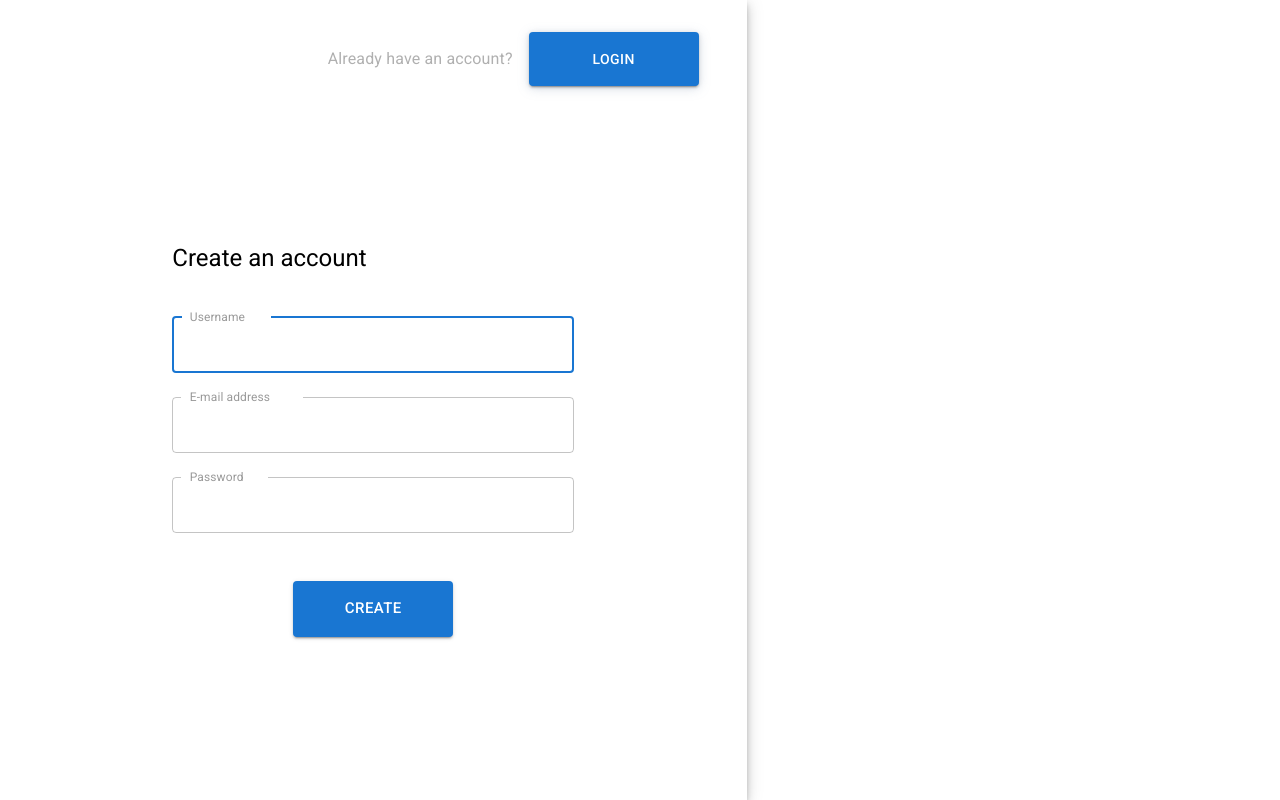
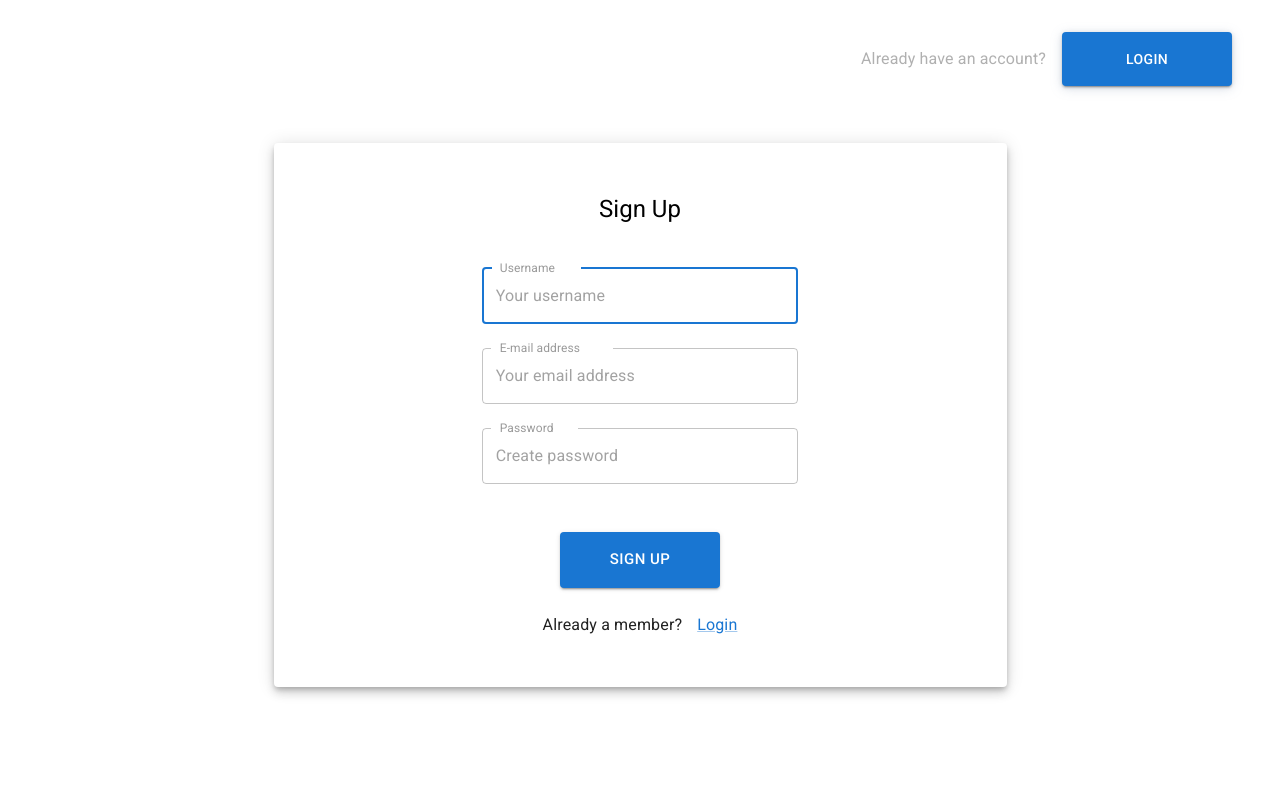
Before and after one commit to chipndell/fun-kickoff-project, a React (Create React App) app in the folder client/: page /signup in a window 1280 px wide. Built offline with nearby package versions, Linux system fonts and the light colour scheme; no server answers.

Commit message:
Sign up Page Done

```diff
--- a/client/src/pages/SignUp/SignUp.tsx
+++ b/client/src/pages/SignUp/SignUp.tsx
@@ -9,6 +9,7 @@ import SignUpForm from './SignUpForm/SignUpForm';
 import AuthHeader from '../../components/AuthHeader/AuthHeader';
 import { useAuth } from '../../context/useAuthContext';
 import { useSnackBar } from '../../context/useSnackbarContext';
+import Link from '@mui/material/Link';
 
 export default function Register(): JSX.Element {
   const classes = useStyles();
@@ -38,7 +39,7 @@ export default function Register(): JSX.Element {
 
   return (
     <Grid container component="main" className={classes.root}>
-      <Grid item xs={12} sm={8} md={7} elevation={6} component={Paper} square>
+      <Grid item xs={12} component={Paper} square>
         <Box
           display="flex"
           justifyContent="space-between"
@@ -47,18 +48,28 @@ export default function Register(): JSX.Element {
           className={classes.authWrapper}
         >
           <AuthHeader linkTo="/login" asideText="Already have an account?" btnText="Login" />
-          <Box width="100%" maxWidth={450} p={3} alignSelf="center">
+        </Box>
+        <Box display="flex" alignItems="center" justifyContent="center" height="80%">
+          <Paper elevation={6} className={classes.paper}>
             <Grid container>
               <Grid item xs>
                 <Typography className={classes.welcome} component="h1" variant="h5">
-                  Create an account
+                  Sign Up
                 </Typography>
               </Grid>
             </Grid>
-            <SignUpForm handleSubmit={handleSubmit} />
-          </Box>
-          <Box p={1} alignSelf="center" />
+            <Box className={classes.formstyle}>
+              <SignUpForm handleSubmit={handleSubmit} />
+            </Box>
+            <Typography className={classes.typograph}>
+              Already a member?
+              <Link className={classes.linkstyle} href="/login">
+                Login
+              </Link>
+            </Typography>
+          </Paper>
         </Box>
+        <Box p={1} alignSelf="center" />
       </Grid>
     </Grid>
   );
--- a/client/src/pages/SignUp/SignUpForm/SignUpForm.tsx
+++ b/client/src/pages/SignUp/SignUpForm/SignUpForm.tsx
@@ -64,6 +64,7 @@ const SignUpForm = ({ handleSubmit }: Props): JSX.Element => {
             }}
             name="username"
             autoComplete="username"
+            placeholder="Your username"
             autoFocus
             helperText={touched.username ? errors.username : ''}
             error={touched.username && Boolean(errors.username)}
@@ -83,6 +84,7 @@ const SignUpForm = ({ handleSubmit }: Props): JSX.Element => {
             }}
             name="email"
             autoComplete="email"
+            placeholder="Your email address"
             helperText={touched.email ? errors.email : ''}
             error={touched.email && Boolean(errors.email)}
             value={values.email}
@@ -101,6 +103,7 @@ const SignUpForm = ({ handleSubmit }: Props): JSX.Element => {
             }}
             type="password"
             autoComplete="current-password"
+            placeholder="Create password"
             helperText={touched.password ? errors.password : ''}
             error={touched.password && Boolean(errors.password)}
             value={values.password}
@@ -109,7 +112,7 @@ const SignUpForm = ({ handleSubmit }: Props): JSX.Element => {
 
           <Box textAlign="center" marginTop={5}>
             <Button type="submit" size="large" variant="contained" color="primary" className={classes.submit}>
-              {isSubmitting ? <CircularProgress style={{ color: 'white' }} /> : 'Create'}
+              {isSubmitting ? <CircularProgress style={{ color: 'white' }} /> : 'Sign Up'}
             </Button>
           </Box>
         </form>
--- a/client/src/pages/SignUp/SignUpForm/useStyles.ts
+++ b/client/src/pages/SignUp/SignUpForm/useStyles.ts
@@ -3,7 +3,7 @@ import { makeStyles } from '@mui/styles';
 
 const useStyles = makeStyles((theme: Theme) => ({
   form: {
-    width: '100%', // Fix IE 11 issue.
+    width: '50%', // Fix IE 11 issue.
     marginTop: theme.spacing(1),
   },
   label: {
--- a/client/src/pages/SignUp/useStyles.ts
+++ b/client/src/pages/SignUp/useStyles.ts
@@ -12,7 +12,6 @@ const useStyles = makeStyles(() => ({
     alignItems: 'flex-start',
     justifyContent: 'space-between',
     flexDirection: 'column',
-    minHeight: '100vh',
     paddingTop: 23,
   },
   welcome: {
@@ -20,6 +19,23 @@ const useStyles = makeStyles(() => ({
     paddingBottom: 20,
     color: '#000000',
     fontWeight: 700,
+    display: 'flex',
+    justifyContent: 'center',
+  },
+  paper: {
+    rounded: true,
+    padding: 50,
+  },
+  typograph: {
+    textAlign: 'center',
+    paddingTop: 25,
+  },
+  linkstyle: {
+    paddingLeft: 15,
+  },
+  formstyle: {
+    display: 'flex',
+    justifyContent: 'center',
   },
 }));
 
```
